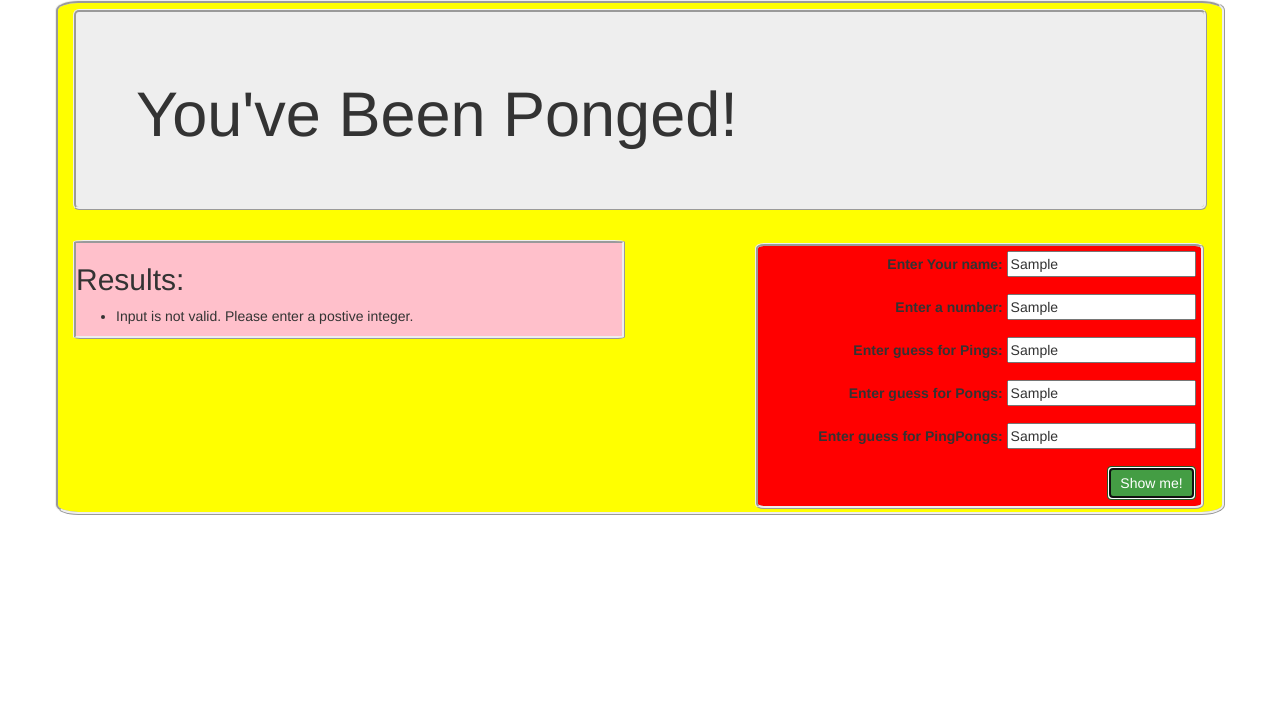
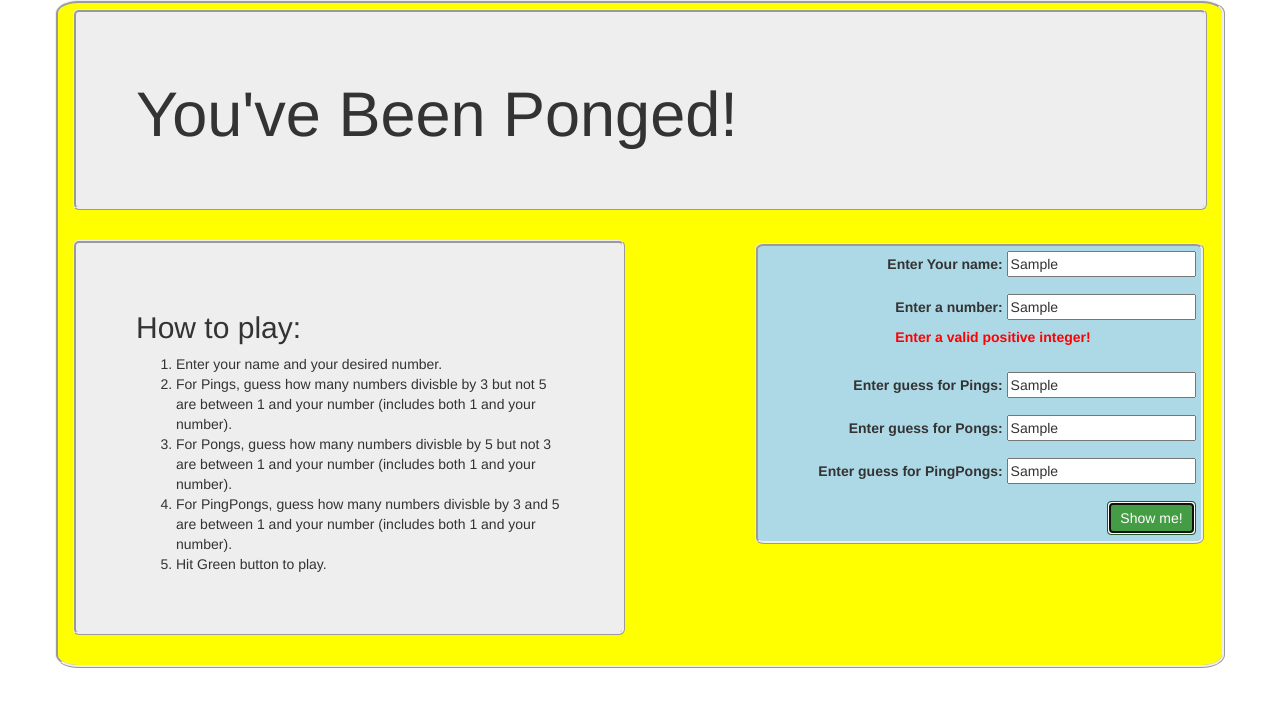
Before and after one commit to BrianHGrant/youve-been-ponged, a plain HTML site: page index.html in a window 1280 px wide. Both pictures are taken after typing "Sample", "Sample", "Sample", "Sample", "Sample" into the empty fields and a click on the button "Show me!". Drawn offline with Linux system fonts and the light colour scheme.

Commit message:
add validation checker for all user input

```diff
--- a/css/styles.css
+++ b/css/styles.css
@@ -5,7 +5,7 @@
 .inputForm {
   padding: 0.4em;
   margin: 0.2em;
-  background-color: red;
+  background-color: lightblue;
   border-style: ridge;
   border-radius: 2%;
 
@@ -30,4 +30,11 @@
   background-color: pink;
   border-style: ridge;
   border-radius: 2%;
+  margin-bottom: 0.4em;
+  padding-left: 0.4em;
 }
+
+.help-block {
+  color: red;
+  font-weight: bold;
+}
--- a/index.html
+++ b/index.html
@@ -33,25 +33,30 @@
         <div class="col-xs-offset-1 col-xs-5">
           <div class="row inputForm">
             <form id="userInput">
-              <div class="form-group pull-right">
+              <div class="form-group pull-right" id="inputName">
                 <label for="inName">Enter Your name:</label>
                 <input type="text" name="inName" id="inName">
+                <span id="nameHelpBlock" class="help-block hide">Enter a name!</span>
               </div>
-              <div class="form-group pull-right">
+              <div class="form-group pull-right" id="inputNumber">
                 <label for="inNumber">Enter a number:</label>
                 <input type="text" name="inNumber" id="inNumber">
+                <span id="numberHelpBlock" class="help-block hide">Enter a valid positive integer!</span>
               </div>
-              <div class="form-group pull-right">
+              <div class="form-group pull-right" id="inputPing">
                 <label for="inPing">Enter guess for Pings:</label>
                 <input type="text" name="inPing" id="inPing">
+                <span id="numberHelpBlock1" class="help-block hide">Enter a valid positive integer!</span>
               </div>
-              <div class="form-group pull-right">
+              <div class="form-group pull-right" id="inputPong">
                 <label for="inPong">Enter guess for Pongs:</label>
                 <input type="text" name="inPong" id="inPong">
+                <span id="numberHelpBlock2" class="help-block hide">Enter a valid positive integer!</span>
               </div>
-              <div class="form-group pull-right">
+              <div class="form-group pull-right" id="inputPingPong">
                 <label for="inPingPong">Enter guess for PingPongs:</label>
                 <input type="text" name="inPingPong" id="inPingPong">
+                <span id="numberHelpBlock3" class="help-block hide">Enter a valid positive integer!</span>
               </div>
               <button type="submit" class="btn btn-success pull-right" id="submitButton">Show me!</button>
             </form>
--- a/js/scripts.js
+++ b/js/scripts.js
@@ -1,26 +1,11 @@
 // BUSINESS LOGIC
 
-// MAIN PROGRAM HANDLER
-var pingedPonged = function(number) {
-  var isValid = validPositiveNumber(number);
-  if (!isValid) {
-    var errorMsg = 'Input is not valid. Please enter a postive integer.';
-    var pingedPongedArray =[];
-    pingedPongedArray.push(errorMsg);
-    return pingedPongedArray;
-  }
-  else {
-    var pingedPongedArray = pingPong(number);
-    return pingedPongedArray;
-  };
-};
-
-// VALIDATION CHECK FUNCTION
+// VALID POSTIVE NUMBER FUNCTION
 var validPositiveNumber = function(number) {
-  if (!number || number <= 0) {
+  if (number > 0) {
+    return true;
+  } else {
     return false;
-  } else {
-    return true;
   };
 };
 
@@ -50,9 +35,10 @@ var pingPong = function(number) {
   return pingPongArray;
 };
 
+// CALCULATE SCORE FUNCTION
 var pingPongGame = function(pings, pingsGuess, pongs, pongsGuess, pingPongs, pingPongsGuess) {
   var wins = 0;
-  ifWonStatus = "";
+  var ifWonStatus = "";
   if (pingsGuess === pings) {
     wins ++;
   };
@@ -67,31 +53,47 @@ var pingPongGame = function(pings, pingsGuess, pongs, pongsGuess, pingPongs, pin
   } else {
     ifWonStatus = "loser!"
   };
+  return ifWonStatus
 };
 
 // USER INTERFACE
 $(document).ready(function() {
   $('#userInput').submit(function(event) {
+    $('.help-block').addClass('hide')
     $('#resultList ul').html("");
     var inNumberInt = parseInt($('input#inNumber').val());
     var inName = $('input#inName').val();
     var pingGuess = parseInt($('input#inPing').val());
     var pongGuess = parseInt($('input#inPong').val());
     var pingPongGuess = parseInt($('input#inPingPong').val());
+    // RUNS VALIDATION AND DISPLAYS ERRORS TO USER
+    if(!inName) {
+      $('#nameHelpBlock').removeClass('hide');
+    } else if (!validPositiveNumber(inNumberInt)) {
+      $('#numberHelpBlock').removeClass('hide');
+    } else if (!validPositiveNumber(pingGuess)) {
+      $('#numberHelpBlock1').removeClass('hide');
+    } else if (!validPositiveNumber(pongGuess)) {
+      $('#numberHelpBlock2').removeClass('hide');
+    } else if (!validPositiveNumber(pingPongGuess)) {
+      $('#numberHelpBlock3').removeClass('hide');
+    } else {
+      // INPUTS RESULTING ARRAY INTO ORDERED LIST
       var htmlOutput = "";
-
-    var results = pingedPonged(inNumberInt);
+      var results = pingPong(inNumberInt);
       results.map(function(result) {
         $('#resultList ul').append('<li>'+result+'</li>');
         event.preventDefault();
       });
+      // INSTRUCTIONS/RESULTS SHOW/HIDE BLOCK
       $('#instructions').addClass('hide');
       $('#resultList').removeClass('hide');
+      // WINNING STATUS BLOCK
       var winner = pingPongGame(pingCounter, pingGuess, pongCounter, pongGuess, pingPongCounter, pingPongGuess);
-    alert(winner);
       $('#winnerStatus').removeClass('hide');
       $('.playerName').text(inName);
-    $('.ifWon').text(ifWonStatus);
+      $('.ifWon').text(winner);
+    };
     event.preventDefault();
   });
 
```
Lines whose indentation alone changed are shown as unchanged.
